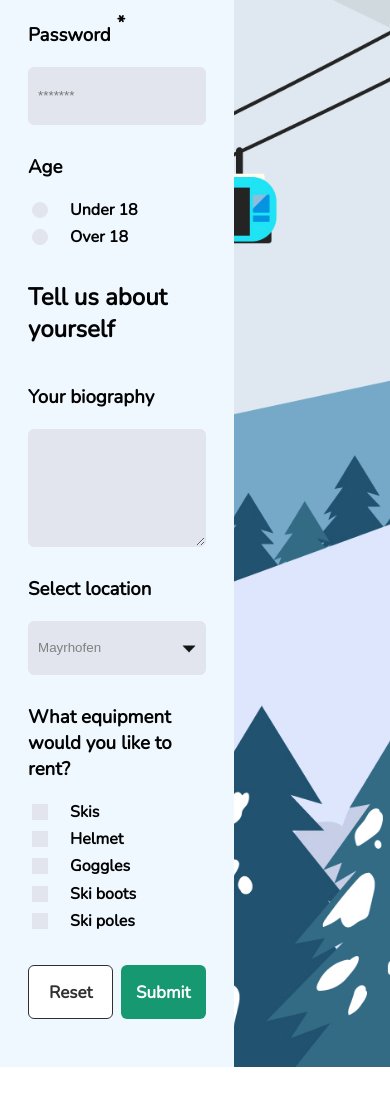
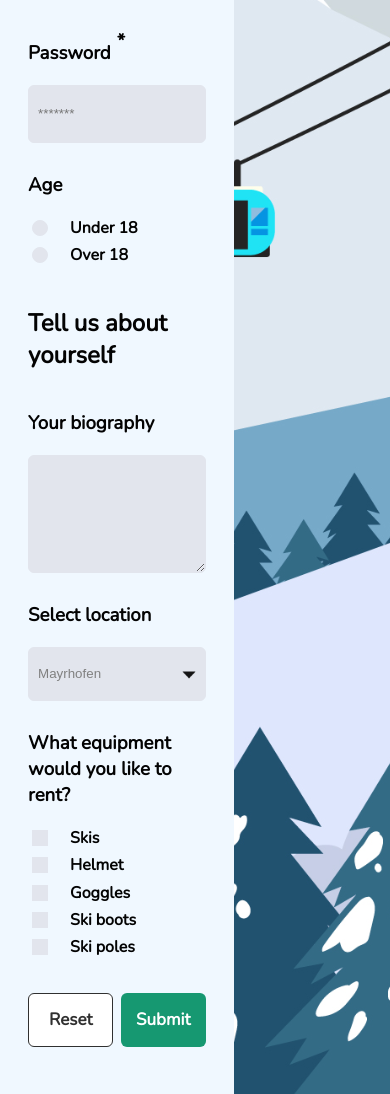
Before and after one commit to Gr1mc0de/ski-adventure, a plain HTML site: page index.html in a window 390 px wide. Shown: the part 592-1686 px from the top of the page. Before the commit the page ends 1659 px from the top, so only its background shows below. Drawn offline with nearby package versions, Linux system fonts and the light colour scheme.

Commit message:
3rd commit

```diff
--- a/style.css
+++ b/style.css
@@ -112,7 +112,7 @@ select:hover {
 }
 
 input[class="circle"]:checked {
-    background: url(i/circle.png) 50% 49% / 69% no-repeat;
+    background: url(i/circle.png) 50% 51% / 69% no-repeat;
     background-color: #E2E5ED;
 }
 
@@ -166,6 +166,7 @@ input[class="square"]:checked {
     font-family: 'Nunito', sans-serif;
     font-size: 20px;
     font-weight: bold;
+    transition: font-size 1s;
 }
 
 .reset-btn {
@@ -211,29 +212,32 @@ aside {
     margin: 40% 16%;
 }
 
-@media (max-width: 1279px) {
+
+@media (max-width: 999px) {
     .about {
-        margin-top: 8.5%;
+        margin-top: 27.5px;
+        transition: margin-top 1s;
     }
 
     .submit {
-        margin-top: 8.5%;
-    }
-}
-
-@media (max-width: 999px) {
-    .about {
-        margin-top: 9.9%;
-    }
-
-    .submit {
-        margin-top: 9.9%;
+        margin-top: 27.5px;
+        transition: margin-top 1s;
     }
 }
 
 @media (max-width: 769px) {
+    h2 {
+        margin-top: 22px;
+        transition: margin-top 1s;
+    }
+
     .email-password {
         flex-direction: column;
+        justify-content: space-evenly;
+    }
+
+    .email {
+        margin-top: 6%;
     }
 
     .email,
@@ -242,11 +246,11 @@ aside {
     }
 
     .about {
-        margin-top: 11.9%;
+        margin-top: 36px;
     }
 
     .submit {
-        margin-top: 11.9%;
+        margin-top: 29px;
     }
 
     .banner {
@@ -255,12 +259,8 @@ aside {
 }
 
 @media (max-width: 555px) {
-    .about {
-        margin-top: 15.5%;
-    }
-
-    .submit {
-        margin-top: 15.5%;
+    h2 {
+        margin-top: 27px;
     }
 
     .reset-btn,
@@ -273,12 +273,4 @@ aside {
     .star {
         display: none;
     }
-
-    .about {
-        margin-top: 19%;
-    }
-
-    .submit {
-        margin-top: 19%;
-    }
 }
```
